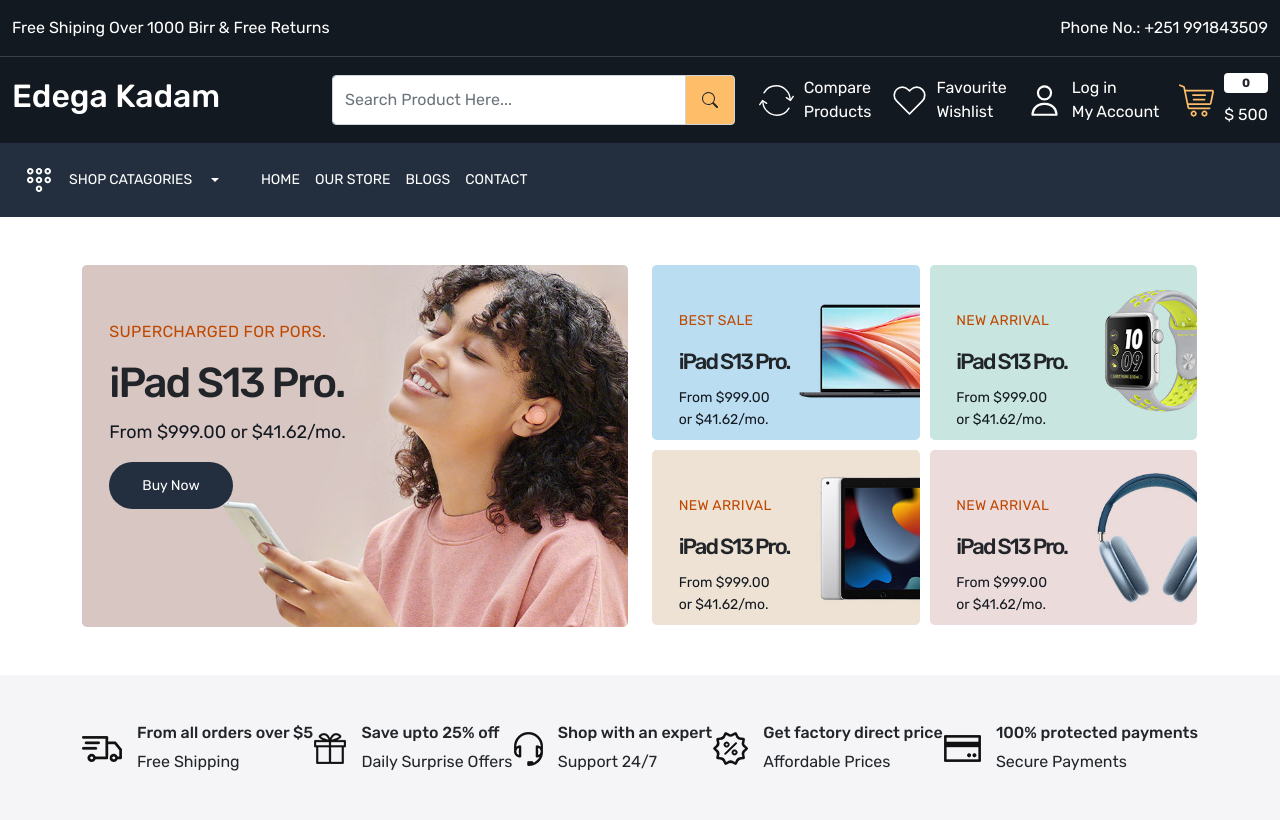
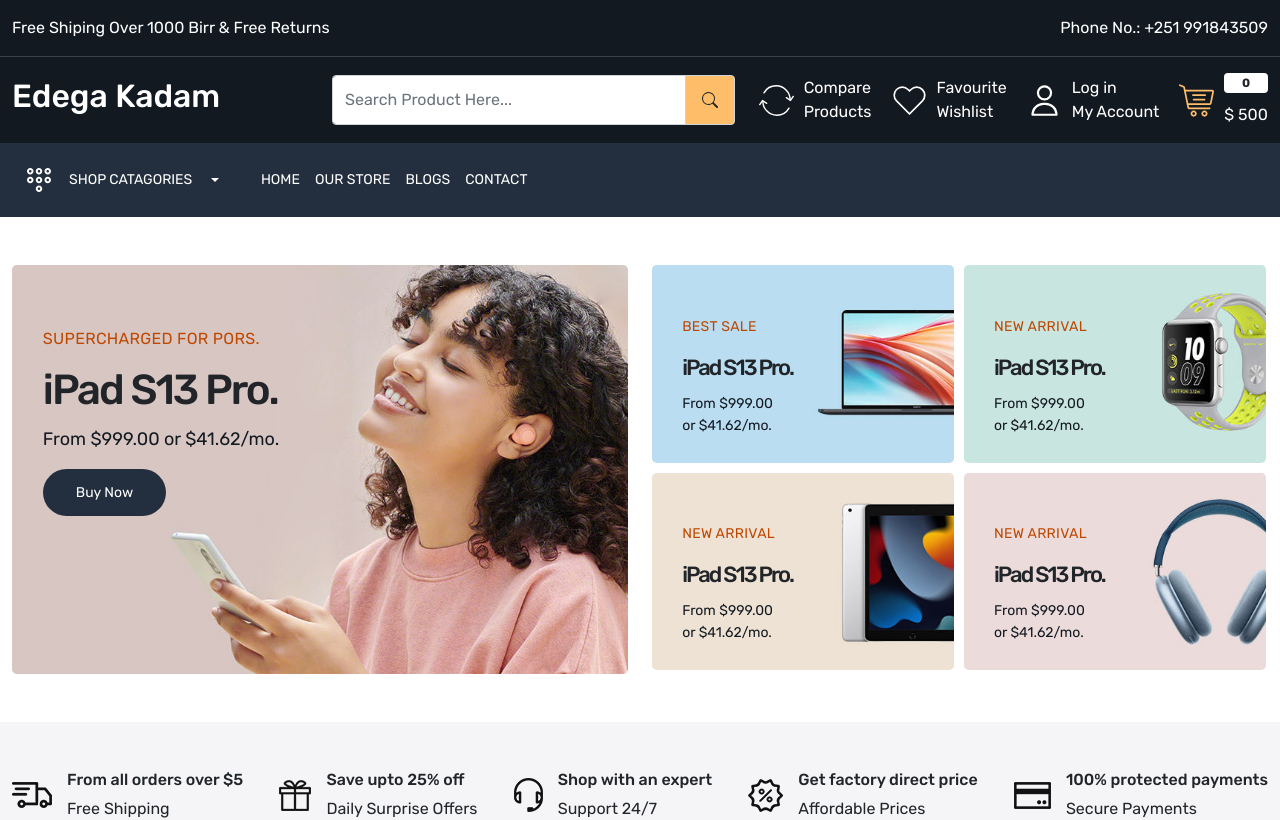
Before and after one commit to Mak746/tigtig-ecommerce, a React (Create React App) app: page / in a window 1280 px wide. Shown: the top 820 px of the page. Built offline with nearby package versions, Linux system fonts and the light colour scheme.

Commit message:
first commit443

```diff
--- a/src/components/Container.js
+++ b/src/components/Container.js
@@ -3,7 +3,7 @@ import React from "react";
 const Container = (props) => {
   return (
     <section className={props.class1}>
-      <div className="container-xl">{props.children}</div>
+      <div className="container-xxl">{props.children}</div>
     </section>
   );
 };
```
